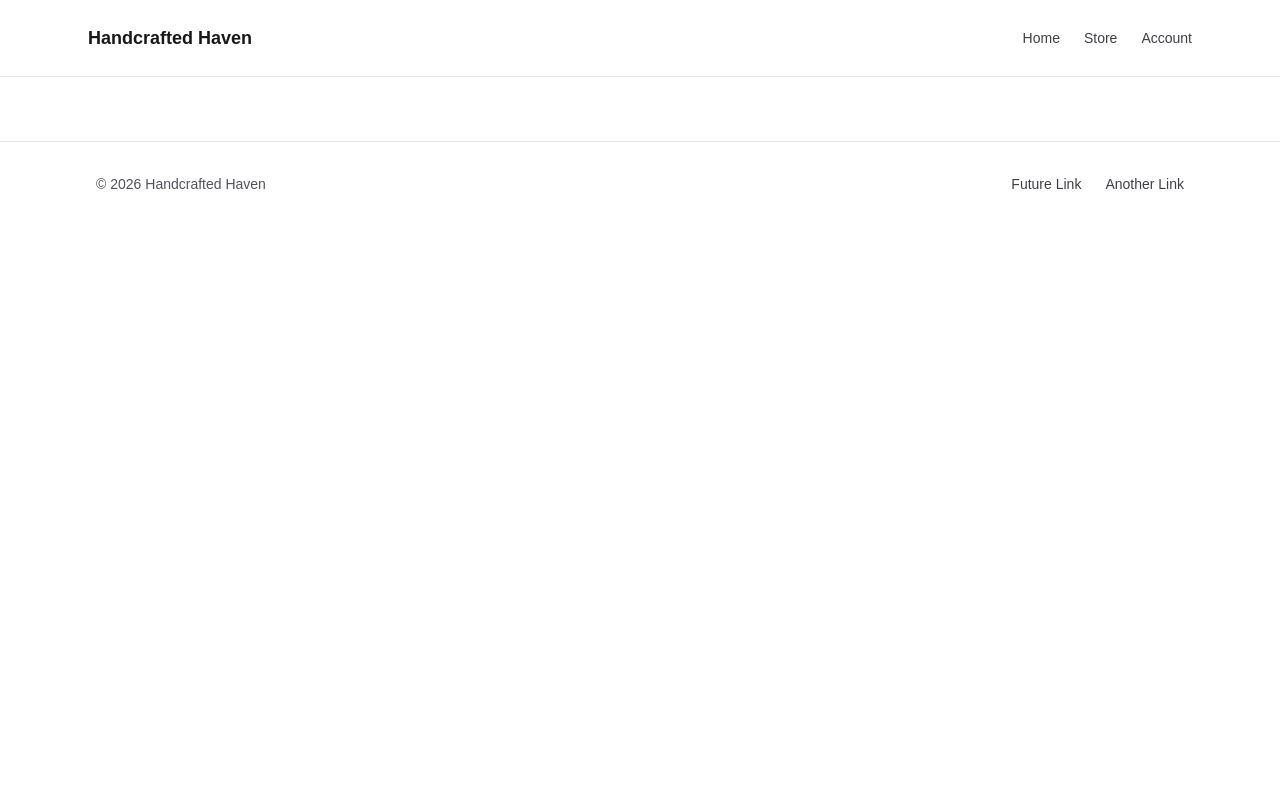
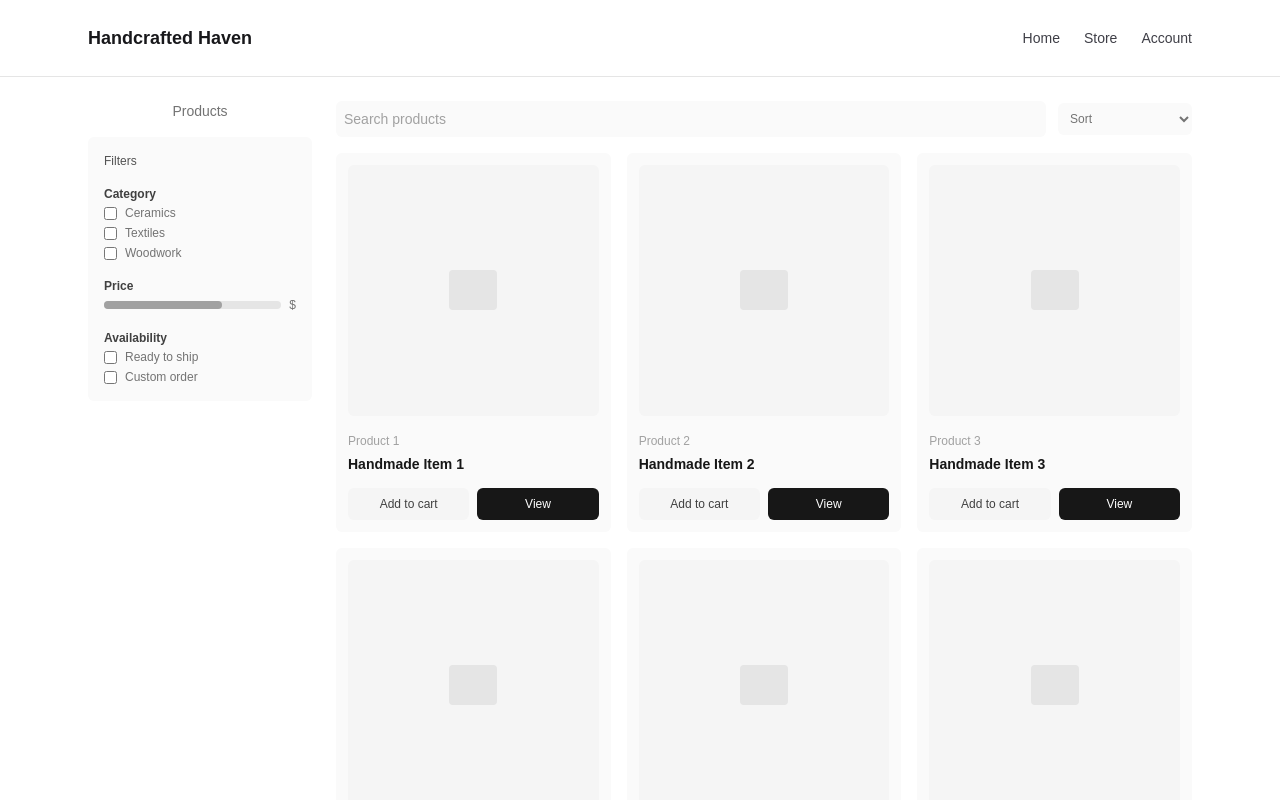
Before and after one commit to nelyjc/handcrafted-haven, a Next.js app: page /products in a window 1280 px wide. Shown: the top 800 px of the page. Built offline with nearby package versions, Linux system fonts and the light colour scheme.

Commit message:
Add mocked products listing wireframe with filters and search

```diff
--- a/app/products/page.tsx
+++ b/app/products/page.tsx
@@ -1,3 +1,114 @@
 export default function ProductsPage() {
-    return;
+    const products = Array.from({ length: 9 }, (_, index) => ({
+        id: index + 1,
+        name: `Product ${index + 1}`,
+        title: `Handmade Item ${index + 1}`,
+    }));
+
+    return (
+        <div className="mx-auto flex w-full max-w-6xl gap-6 p-6 text-neutral-900 dark:text-neutral-100">
+            <aside className="w-56 space-y-4">
+                <div className="text-center text-sm text-neutral-500 dark:text-neutral-400">
+                    Products
+                </div>
+                <div className="space-y-3 rounded-md bg-neutral-50 p-4 dark:bg-neutral-900/60">
+                    <div className="text-xs text-neutral-600 dark:text-neutral-400">
+                        Filters
+                    </div>
+                    <div className="space-y-2">
+                        <span className="text-xs font-semibold text-neutral-700 dark:text-neutral-200">
+                            Category
+                        </span>
+                        <div className="space-y-1 text-xs text-neutral-500 dark:text-neutral-400">
+                            <label className="flex items-center gap-2">
+                                <input type="checkbox" />
+                                <span>Ceramics</span>
+                            </label>
+                            <label className="flex items-center gap-2">
+                                <input type="checkbox" />
+                                <span>Textiles</span>
+                            </label>
+                            <label className="flex items-center gap-2">
+                                <input type="checkbox" />
+                                <span>Woodwork</span>
+                            </label>
+                        </div>
+                    </div>
+                    <div className="space-y-2">
+                        <span className="text-xs font-semibold text-neutral-700 dark:text-neutral-200">
+                            Price
+                        </span>
+                        <div className="flex items-center gap-2 text-xs text-neutral-500 dark:text-neutral-400">
+                            <div className="h-2 w-full rounded-full bg-neutral-200 dark:bg-neutral-700">
+                                <div className="h-2 w-2/3 rounded-full bg-neutral-400 dark:bg-neutral-300" />
+                            </div>
+                            <span>$</span>
+                        </div>
+                    </div>
+                    <div className="space-y-2">
+                        <span className="text-xs font-semibold text-neutral-700 dark:text-neutral-200">
+                            Availability
+                        </span>
+                        <div className="space-y-1 text-xs text-neutral-500 dark:text-neutral-400">
+                            <label className="flex items-center gap-2">
+                                <input type="checkbox" />
+                                <span>Ready to ship</span>
+                            </label>
+                            <label className="flex items-center gap-2">
+                                <input type="checkbox" />
+                                <span>Custom order</span>
+                            </label>
+                        </div>
+                    </div>
+                </div>
+            </aside>
+
+            <section className="flex-1">
+                <div>
+                    <div className="mb-4 flex items-center gap-3">
+                        <input
+                            type="search"
+                            placeholder="Search products"
+                            className="flex-1 rounded-md bg-neutral-50 p-2 text-sm placeholder:text-neutral-400 dark:bg-neutral-900/60 dark:text-neutral-200"
+                        />
+                        <select className="rounded-md bg-neutral-50 p-2 text-xs text-neutral-500 dark:bg-neutral-900/60 dark:text-neutral-300">
+                            <option>Sort</option>
+                            <option>Newest</option>
+                            <option>Price: Low to High</option>
+                            <option>Price: High to Low</option>
+                        </select>
+                    </div>
+                    <div className="grid grid-cols-3 gap-4">
+                        {products.map((product) => (
+                            <div
+                                key={product.id}
+                                className="flex flex-col gap-3 rounded-md bg-neutral-50 p-3 dark:bg-neutral-900/60"
+                            >
+                                <div className="flex aspect-square items-center justify-center rounded-md bg-neutral-100 dark:bg-neutral-800">
+                                    <div className="h-10 w-12 rounded-sm bg-neutral-200 dark:bg-neutral-700" />
+                                </div>
+                                <div className="space-y-1">
+                                    <span className="text-xs text-neutral-400 dark:text-neutral-500">
+                                        {product.name}
+                                    </span>
+                                    <br />
+                                    <span className="text-sm font-semibold">
+                                        {product.title}
+                                    </span>
+                                </div>
+                                <div className="mt-auto flex gap-2 text-xs">
+                                    <button className="flex-1 rounded-md bg-neutral-100 p-2 text-neutral-700 dark:bg-neutral-800 dark:text-neutral-200">
+                                        Add to cart
+                                    </button>
+                                    <button className="flex-1 rounded-md bg-neutral-900 p-2 text-white dark:bg-white dark:text-neutral-900">
+                                        View
+                                    </button>
+                                </div>
+                            </div>
+                        ))}
+                    </div>
+                </div>
+            </section>
+        </div>
+    );
 }
```
